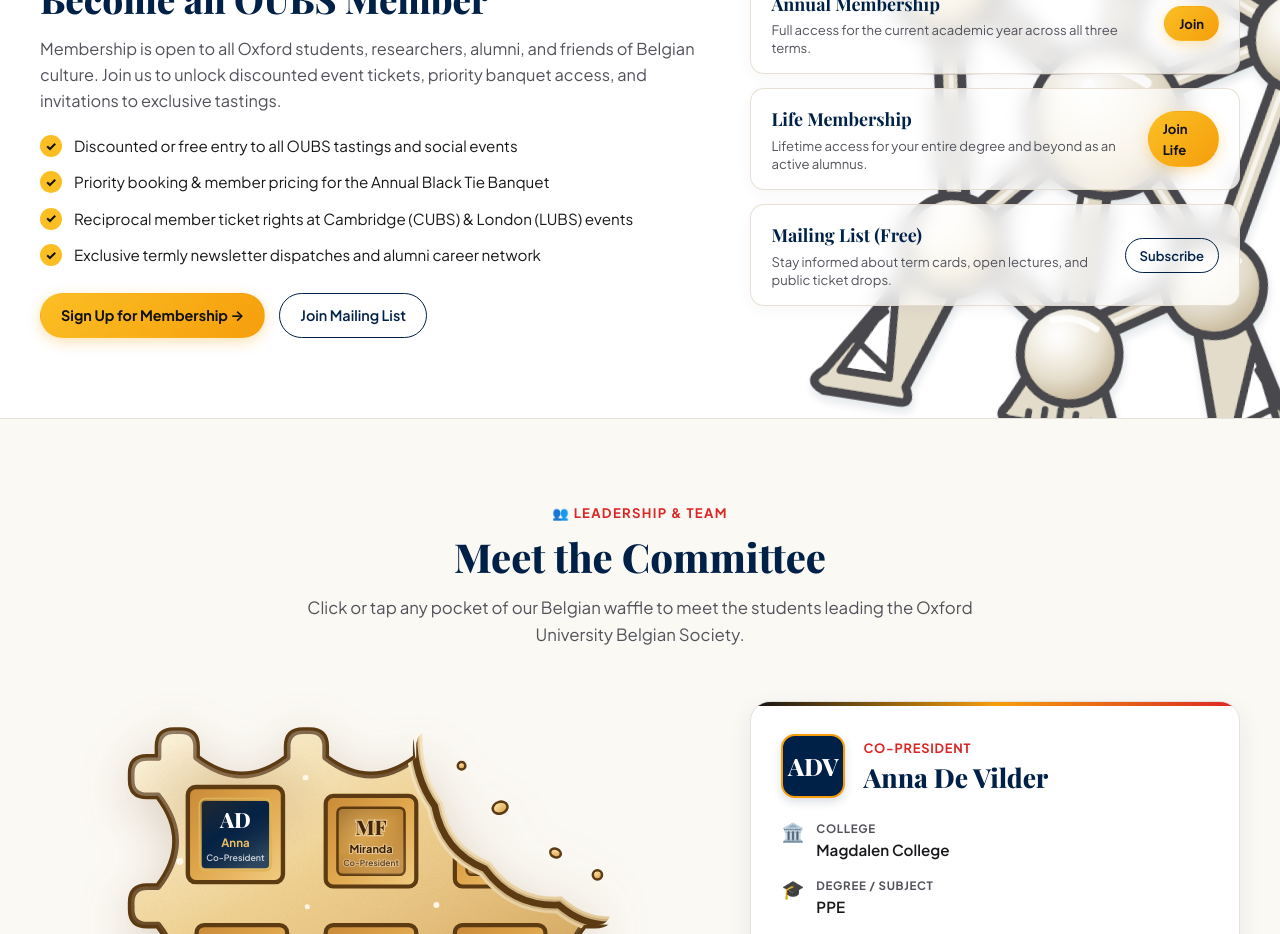
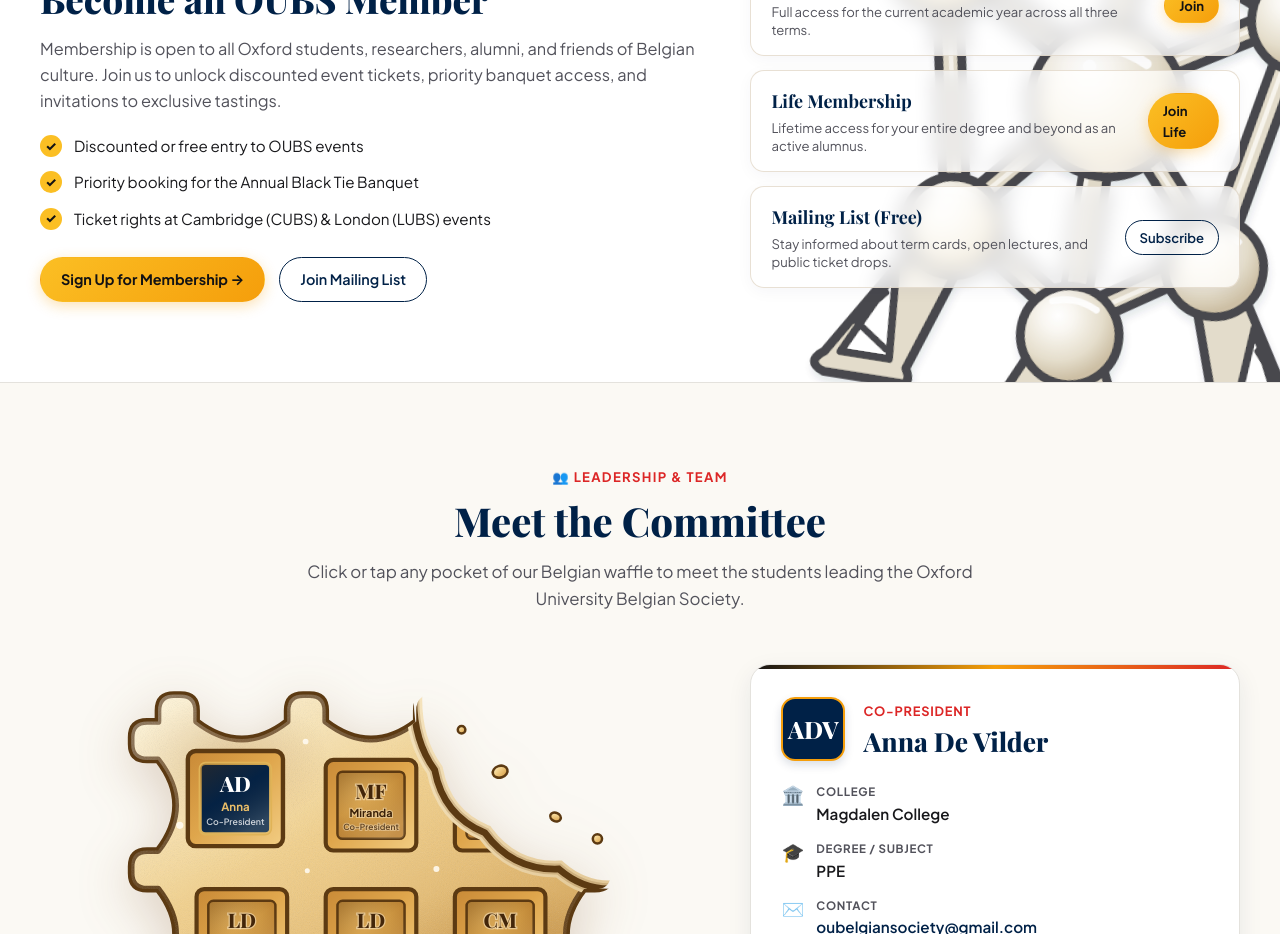
Before and after one commit to OxfordUniversityBelgianSociety/OxfordUniversityBelgianSociety.github.io, a React (Vite) app: page / in a window 1280 px wide. Shown: the part 1080-2014 px from the top of the page. Built offline with nearby package versions, Linux system fonts and the light colour scheme; the HTML template or start-up script is replaced by a standard one; a web font is replaced by a local one.

Commit message:
clean membership perks

```diff
--- a/src/components/Membership.jsx
+++ b/src/components/Membership.jsx
@@ -239,19 +239,15 @@
             <ul className="benefits-list">
               <li>
                 <span className="check-icon">✓</span>
-                <span>Discounted or free entry to all OUBS tastings and social events</span>
+                <span>Discounted or free entry to OUBS events</span>
               </li>
               <li>
                 <span className="check-icon">✓</span>
-                <span>Priority booking & member pricing for the Annual Black Tie Banquet</span>
+                <span>Priority booking for the Annual Black Tie Banquet</span>
               </li>
               <li>
                 <span className="check-icon">✓</span>
-                <span>Reciprocal member ticket rights at Cambridge (CUBS) & London (LUBS) events</span>
-              </li>
-              <li>
-                <span className="check-icon">✓</span>
-                <span>Exclusive termly newsletter dispatches and alumni career network</span>
+                <span>Ticket rights at Cambridge (CUBS) & London (LUBS) events</span>
               </li>
             </ul>
 
```
